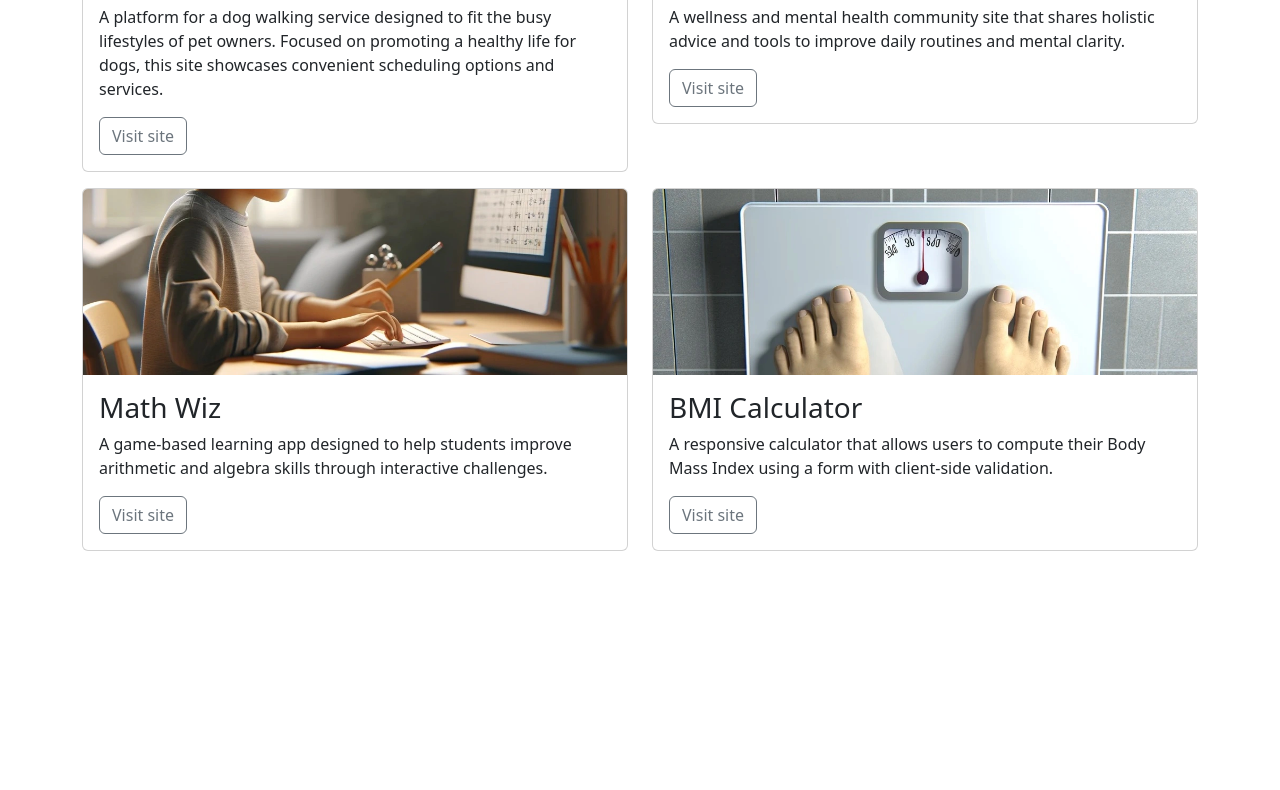
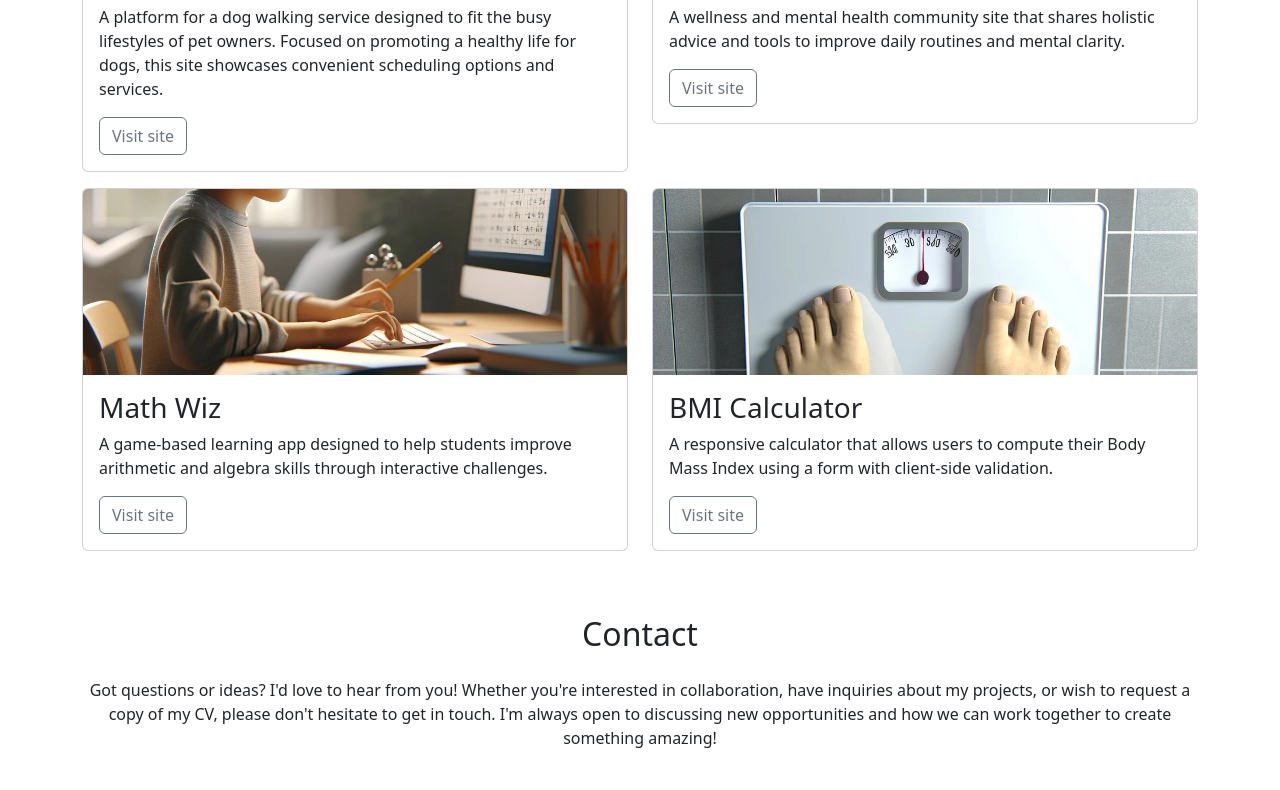
Before and after one commit to Nickncube/Bootstrap-navbar, a plain HTML site: page index.html in a window 1280 px wide. Shown: the part 1236-2026 px from the top of the page. Before the commit the page ends 1827 px from the top, so only its background shows below. Drawn offline with nearby package versions, Linux system fonts and the light colour scheme.

Commit message:
add contact section

```diff
--- a/index.html
+++ b/index.html
@@ -105,8 +105,8 @@
                 </div>
             </div>
         </section>
+
         <!-- portfolio section starts here -->
-        <!-- Portfolio section -->
         <section id="portfolio" class="container pb-4">
             <div class="row">
                 <!-- Portfolio Heading -->
@@ -180,8 +180,26 @@
             </div>
         </section>
 
+    </main>
 
-    </main>
+    <!-- Contact section -->
+    <footer id="contact" class="container">
+        <div class="row justify-content-center">
+            <div class="col-12 text-center my-4">
+                <h2 class="display=5">Contact</h2>
+                <p class="mt-4">Got questions or ideas? I'd love to hear from you! Whether you're
+                    interested in collaboration, have inquiries about my projects, or
+                    wish to request a copy of my CV, please don't hesitate to get in
+                    touch. I'm always open to discussing new opportunities and how we
+                    can work together to create something amazing!</p>
+            </div>
+             <div class="col-12 col-md-10 col-lg-8">
+   <!-- Add Your Form Here-->
+
+             </div>
+        </div>
+    </footer>
+
     <!-- Bootstrap JS Script-->
     <script src="https://cdn.jsdelivr.net/npm/bootstrap@5.3.3/dist/js/bootstrap.bundle.min.js"
         integrity="sha384-YvpcrYf0tY3lHB60NNkmXc5s9fDVZLESaAA55NDzOxhy9GkcIdslK1eN7N6jIeHz"
```
